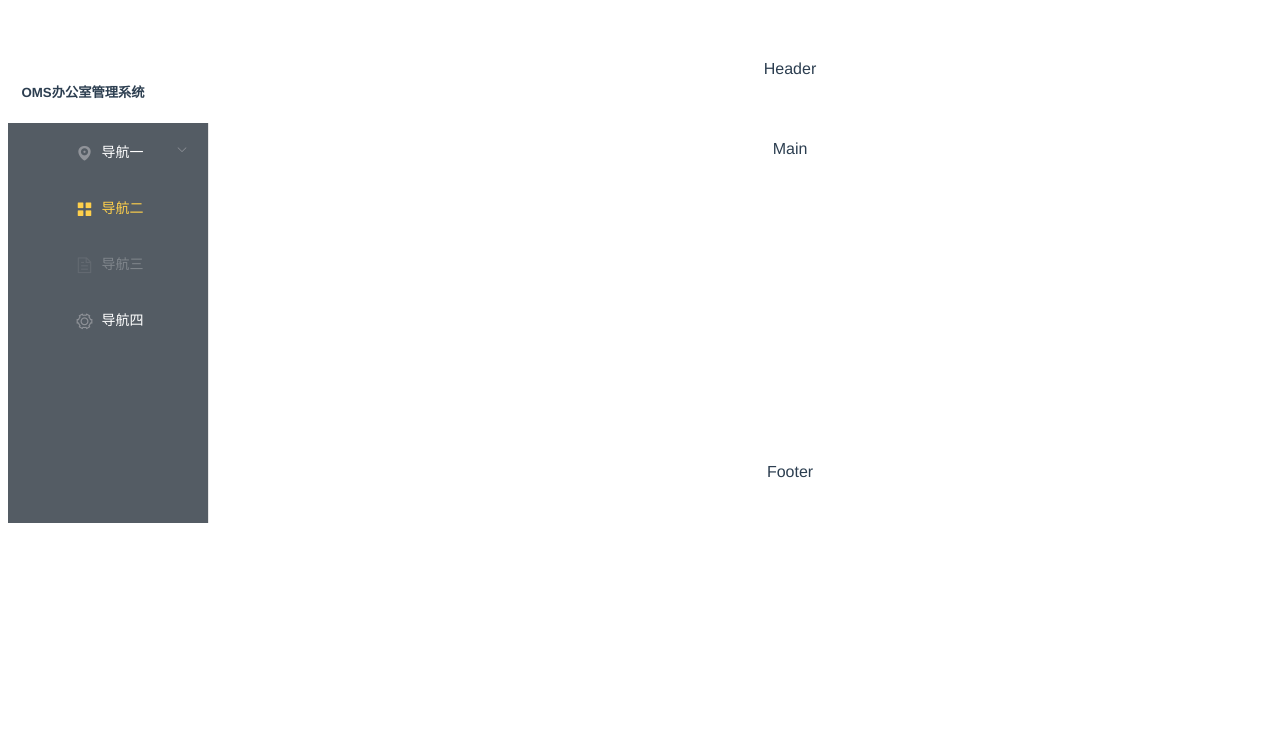
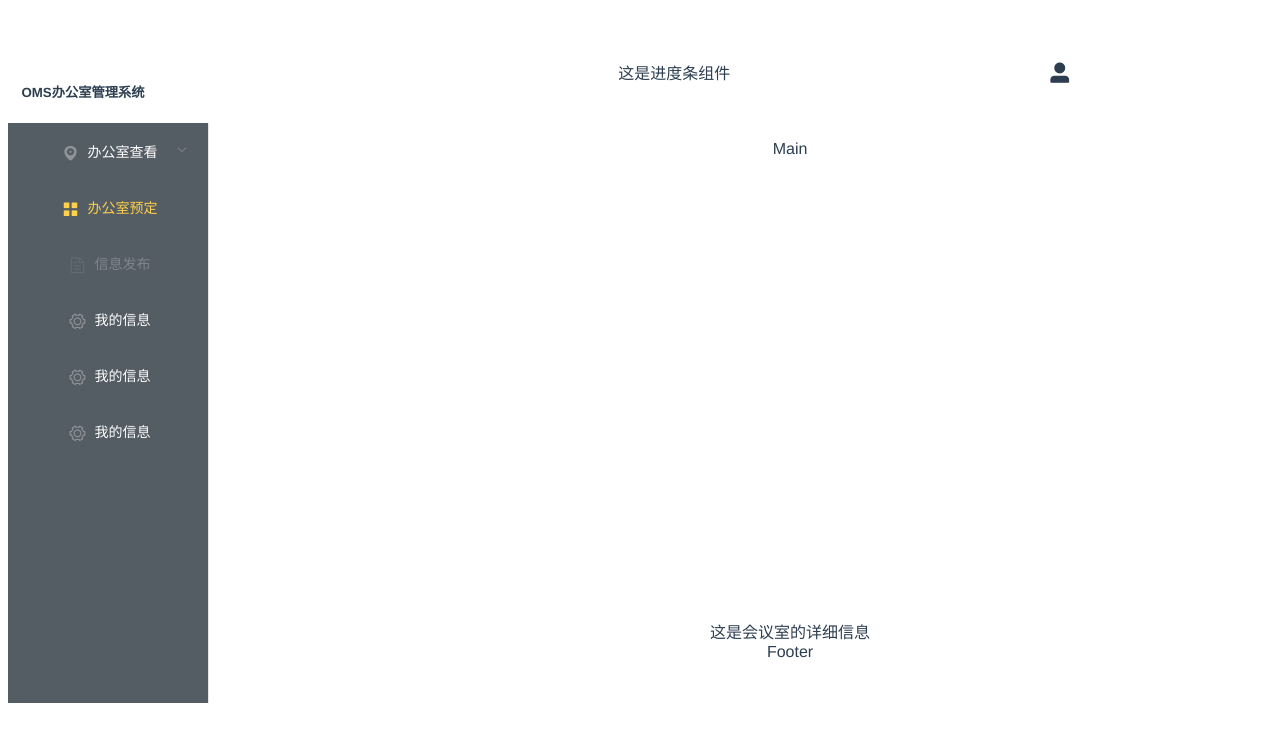
Before and after one commit to sunweixing123/CGB-WEB, a Vue app in the folder oms/: page /officeinfo in a window 1280 px wide. Shown: the top 742 px of the page. Built offline with nearby package versions, Linux system fonts and the light colour scheme.

Commit message:
feat:添加详情组件

```diff
--- a/oms/src/App.vue
+++ b/oms/src/App.vue
@@ -5,7 +5,7 @@
         <Aside />
       </el-aside>
       <el-container>
-        <el-header>Header</el-header>
+        <el-header><Header /></el-header>
         <el-main>Main</el-main>
         <router-view/>
         <el-footer>Footer</el-footer>
@@ -15,10 +15,14 @@
 </template>
 
 <script>
-import Aside from './components/Aside/Aside.vue'
+import Aside from './components/Aside/Aside.vue';
+import Header from './components/Header/Header.vue';
+// import OfficeInfo from './components/OfficeInfo/OfficeInfo.vue';
 export default {
   components: {
     Aside,
+    Header,
+    // OfficeInfo,
   }
 
 }
--- a/oms/src/components/Aside/Aside.vue
+++ b/oms/src/components/Aside/Aside.vue
@@ -11,15 +11,17 @@
           @close="handleClose"
           background-color="#545c64"
           text-color="#fff"
-          active-text-color="#ffd04b">
+          active-text-color="#ffd04b"
+          router=true
+          >
           <el-submenu index="1">
             <template slot="title">
               <i class="el-icon-location"></i>
-              <span>导航一</span>
+              <span>办公室查看</span>
             </template>
             <el-menu-item-group>
               <template slot="title">分组一</template>
-              <el-menu-item index="1-1">选项1</el-menu-item>
+              <el-menu-item index="/officeinfo">选项1</el-menu-item>
               <el-menu-item index="1-2">选项2</el-menu-item>
             </el-menu-item-group>
             <el-menu-item-group title="分组2">
@@ -32,15 +34,23 @@
           </el-submenu>
           <el-menu-item index="2">
             <i class="el-icon-menu"></i>
-            <span slot="title">导航二</span>
+            <span slot="title">办公室预定</span>
           </el-menu-item>
           <el-menu-item index="3" disabled>
             <i class="el-icon-document"></i>
-            <span slot="title">导航三</span>
+            <span slot="title">信息发布</span>
           </el-menu-item>
           <el-menu-item index="4">
             <i class="el-icon-setting"></i>
-            <span slot="title">导航四</span>
+            <span slot="title">我的信息</span>
+          </el-menu-item>
+           <el-menu-item index="4">
+            <i class="el-icon-setting"></i>
+            <span slot="title">我的信息</span>
+          </el-menu-item>
+           <el-menu-item index="4">
+            <i class="el-icon-setting"></i>
+            <span slot="title">我的信息</span>
           </el-menu-item>
         </el-menu>
       </el-col>
@@ -63,7 +73,7 @@ export default {
       },
       handleClose() {
         // console.log(key, keyPath);
-      }
+      },
     }
 }
 </script>
@@ -72,7 +82,7 @@ export default {
 <style scoped>
   .el-menu-vertical-demo:not(.el-menu--collapse) {
     width: 200px;
-    min-height: 400px;
+    min-height: 580px;
   }
 
 </style>
--- /dev/null
+++ b/oms/src/components/Header/Header.vue
@@ -0,0 +1,29 @@
+<template>
+  <el-row :gutter="1" class="demo-avatar demo-basic">
+    <el-col :span="18">
+      这是进度条组件
+    </el-col>
+    <el-col :span="2">
+      <i class="el-icon-user-solid"></i>
+    </el-col>
+  </el-row>
+</template>
+
+
+<script>
+export default {
+     data () {
+      return {
+
+      }
+    }
+}
+</script>
+
+
+<style scoped>
+    .el-icon-user-solid {
+        font-size: 25px;
+    }
+
+</style>
--- /dev/null
+++ b/oms/src/components/OfficeInfo/OfficeInfo.vue
@@ -0,0 +1,16 @@
+<template>
+    <div>这是会议室的详细信息</div>
+</template>
+
+
+<script>
+export default {
+
+}
+</script>
+
+
+<style scoped>
+
+
+</style>
--- a/oms/src/router.js
+++ b/oms/src/router.js
@@ -1,6 +1,7 @@
-import Vue from 'vue'
-import Router from 'vue-router'
-import Home from './views/Home.vue'
+import Vue from 'vue';
+import Router from 'vue-router';
+import Home from './views/Home.vue';
+import OfficeInfo from './components/OfficeInfo/OfficeInfo.vue';
 
 
 Vue.use(Router);
@@ -21,6 +22,11 @@ export default new Router({
       // this generates a separate chunk (about.[hash].js) for this route
       // which is lazy-loaded when the route is visited.
       component: () => import(/* webpackChunkName: "about" */ './views/About.vue')
+    },
+    {
+      path: '/officeinfo',
+      name: 'officeinfo',
+      component: OfficeInfo,
     }
   ]
 })
```
